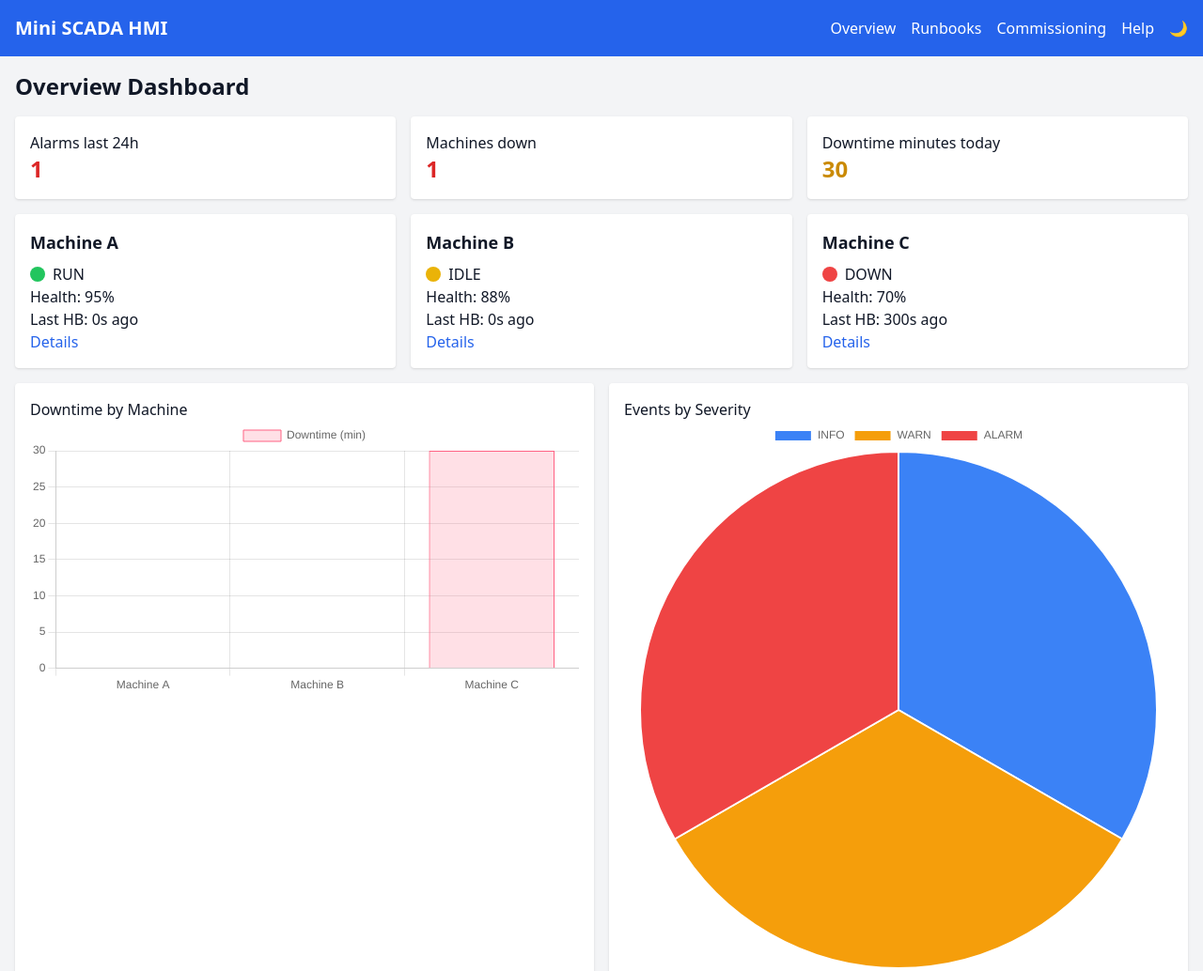
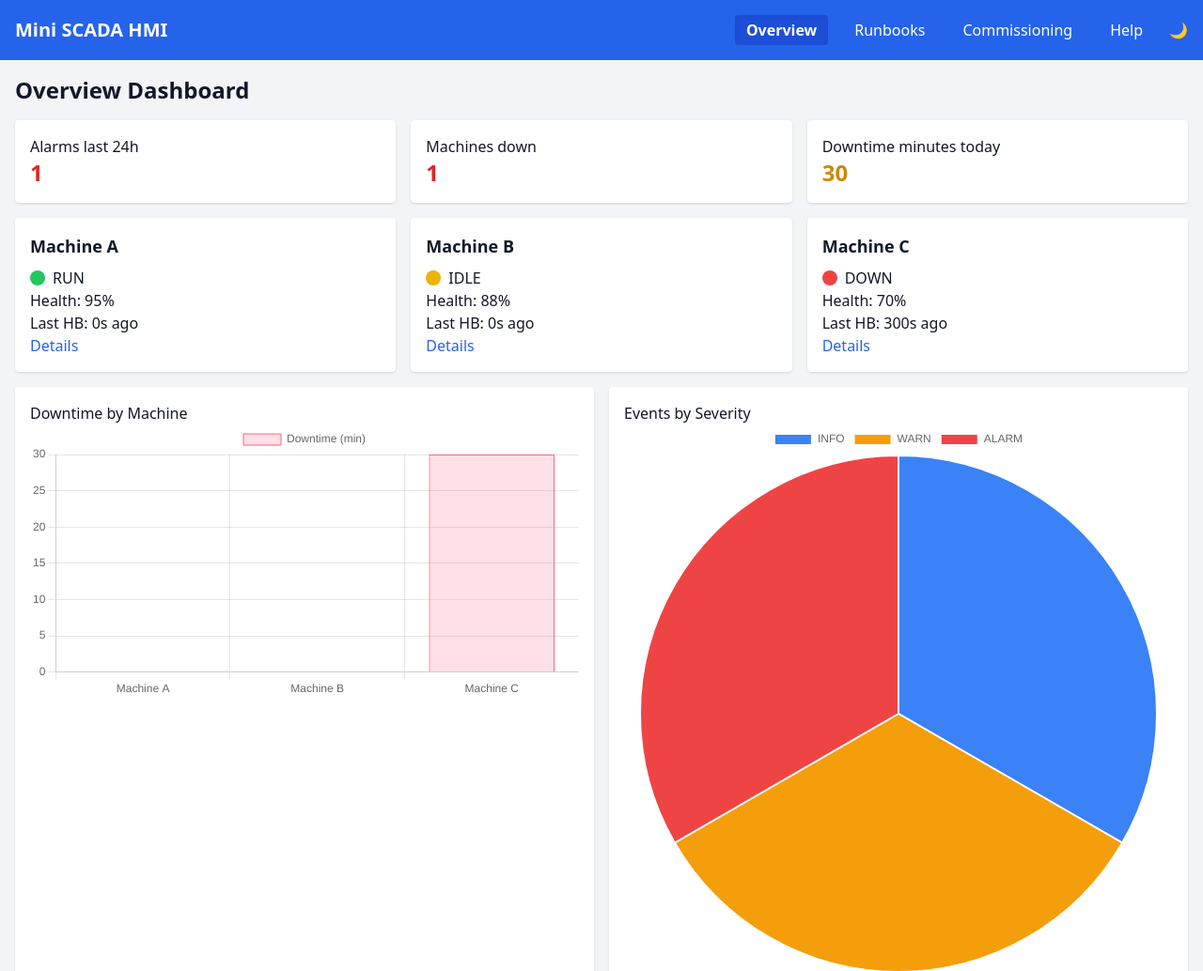
Before and after one commit to chf3198/mini-scada-hmi-dashboard, a plain HTML site: page index.html in a window 1280 px wide. Shown: the top 1034 px of the page at 94% size. Drawn offline with nearby package versions, Linux system fonts and the light colour scheme.

Commit message:
Add active navigation link highlighting with smooth styling

```diff
--- a/assets/app.js
+++ b/assets/app.js
@@ -41,6 +41,24 @@ function renderCurrentView() {
     if (typeof tippy !== 'undefined') {
         tippy('[data-tippy-content]', { theme: 'light-border', placement: 'bottom', delay: [200, 0] });
     }
+    // Update navigation highlight
+    updateNavHighlight();
+}
+
+// Highlight active navigation link
+function updateNavHighlight() {
+    const navLinks = document.querySelectorAll('[data-route]');
+    const activeRoute = currentView === 'machine' ? 'overview' : currentView; // Machine detail shows Overview as active
+    navLinks.forEach(link => {
+        const route = link.getAttribute('data-route');
+        if (route === activeRoute) {
+            link.classList.add('bg-blue-700', 'font-bold', 'shadow-inner');
+            link.classList.remove('hover:bg-blue-500');
+        } else {
+            link.classList.remove('bg-blue-700', 'font-bold', 'shadow-inner');
+            link.classList.add('hover:bg-blue-500');
+        }
+    });
 }
 
 function renderOverview() {
--- a/index.html
+++ b/index.html
@@ -26,10 +26,10 @@
             <div class="container mx-auto flex justify-between items-center">
                 <h1 class="text-xl font-bold">Mini SCADA HMI</h1>
                 <div class="flex space-x-4">
-                    <a href="#/overview" class="hover:underline" data-tippy-content="Main dashboard showing all machines, alarms, and key performance metrics at a glance">Overview</a>
-                    <a href="#/runbooks" class="hover:underline" data-tippy-content="Standard Operating Procedures (SOPs) for responding to alarms and troubleshooting equipment issues">Runbooks</a>
-                    <a href="#/commissioning" class="hover:underline" data-tippy-content="Factory Acceptance Test (FAT) and Site Acceptance Test (SAT) checklists for equipment validation">Commissioning</a>
-                    <a href="#/help" class="hover:underline" data-tippy-content="User manual and getting started guide for new operators">Help</a>
+                    <a href="#/overview" data-route="overview" class="px-3 py-1 rounded hover:bg-blue-500 transition-colors" data-tippy-content="Main dashboard showing all machines, alarms, and key performance metrics at a glance">Overview</a>
+                    <a href="#/runbooks" data-route="runbooks" class="px-3 py-1 rounded hover:bg-blue-500 transition-colors" data-tippy-content="Standard Operating Procedures (SOPs) for responding to alarms and troubleshooting equipment issues">Runbooks</a>
+                    <a href="#/commissioning" data-route="commissioning" class="px-3 py-1 rounded hover:bg-blue-500 transition-colors" data-tippy-content="Factory Acceptance Test (FAT) and Site Acceptance Test (SAT) checklists for equipment validation">Commissioning</a>
+                    <a href="#/help" data-route="help" class="px-3 py-1 rounded hover:bg-blue-500 transition-colors" data-tippy-content="User manual and getting started guide for new operators">Help</a>
                     <button id="dark-mode-toggle" class="ml-4" data-tippy-content="Toggle dark mode for reduced eye strain during night shifts">🌙</button>
                 </div>
             </div>
```
